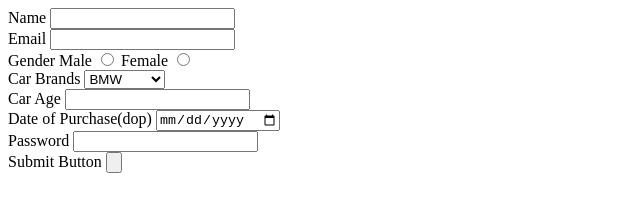
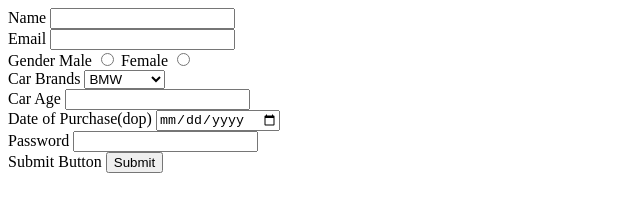
Before and after one commit to acciojob/car-insurance-form-anuragrzh, a website: page main.html in a window 1280 px wide. Shown: the whole page, without its empty margins (0-640 px from the left). Drawn offline with Linux system fonts and the light colour scheme.

Commit message:
created a submission

```diff
--- a/main.html
+++ b/main.html
@@ -38,7 +38,7 @@
 		<input type='Password' id='password' required>
 		<br>
 		<label >Submit Button</label>
-		<input type='Button'>
+		<input type='submit'>
 
 	</form>
     <script type="text/javascript" src="./script.js">
```
